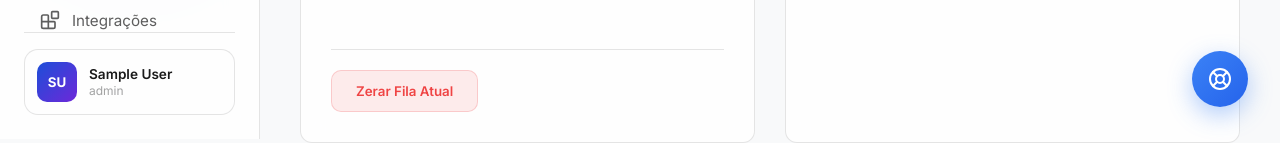
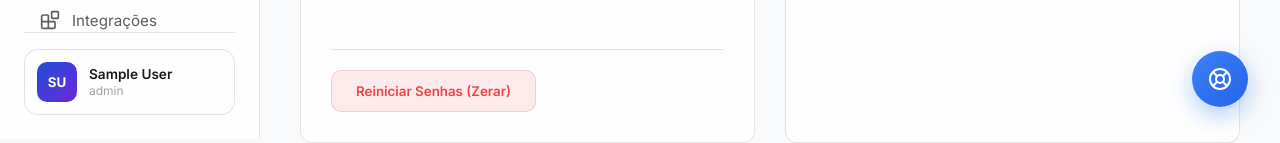
Before and after one commit to gustavoadonaicardoso/system-vt, a Next.js app: page /queue in a window 1280 px wide. Shown: the part 661-804 px from the top of the page. Built offline with nearby package versions, Linux system fonts and the light colour scheme; no server answers; the database is empty; sample sign-in values are in the browser's storage.

Commit message:
Correcao do historico e botao de reiniciar senhas

```diff
--- a/src/app/display/page.tsx
+++ b/src/app/display/page.tsx
@@ -42,6 +42,9 @@ export default function DisplayPage() {
 
       // The rest is history, excluding the current one if it's there
       setHistory(data.filter(t => t.id !== calling.id));
+    } else {
+      setCurrentTicket(null);
+      setHistory([]);
     }
   };
 
--- a/src/app/queue/page.tsx
+++ b/src/app/queue/page.tsx
@@ -190,7 +190,7 @@ export default function QueuePage() {
 
           <div style={{ marginTop: '20px', borderTop: '1px solid var(--border)', paddingTop: '20px' }}>
             <button className={styles.dangerButton} onClick={resetQueue}>
-              Zerar Fila Atual
+              Reiniciar Senhas (Zerar)
             </button>
           </div>
         </section>
```
